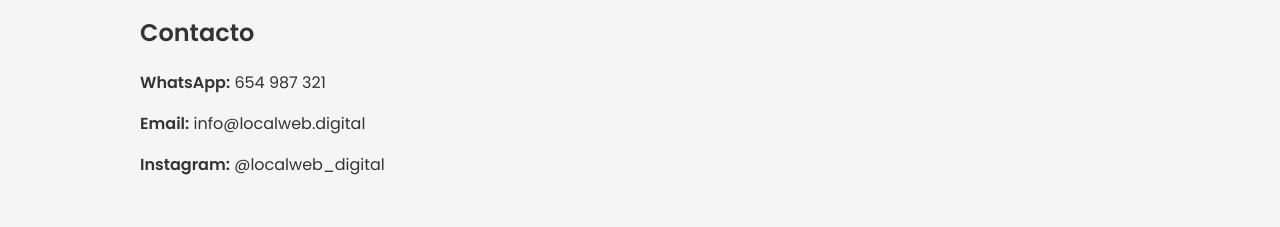
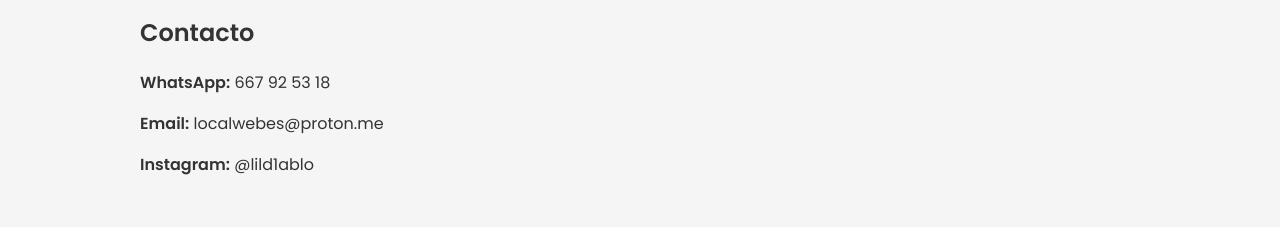
Before and after one commit to localweb-es/localweb-demo, a plain HTML site: page index.html in a window 1280 px wide. Shown: the part 1336-1563 px from the top of the page. Drawn offline with Linux system fonts and the light colour scheme.

Commit message:
Update index.html

```diff
--- a/index.html
+++ b/index.html
@@ -91,9 +91,9 @@
 
   <section id="contacto">
     <h2>Contacto</h2>
-    <p><strong>WhatsApp:</strong> 654 987 321</p>
-    <p><strong>Email:</strong> info@localweb.digital</p>
-    <p><strong>Instagram:</strong> @localweb_digital</p>
+    <p><strong>WhatsApp:</strong> 667 92 53 18</p>
+    <p><strong>Email:</strong> localwebes@proton.me</p>
+    <p><strong>Instagram:</strong> @lild1ablo</p>
   </section>
 
   <footer>
```
